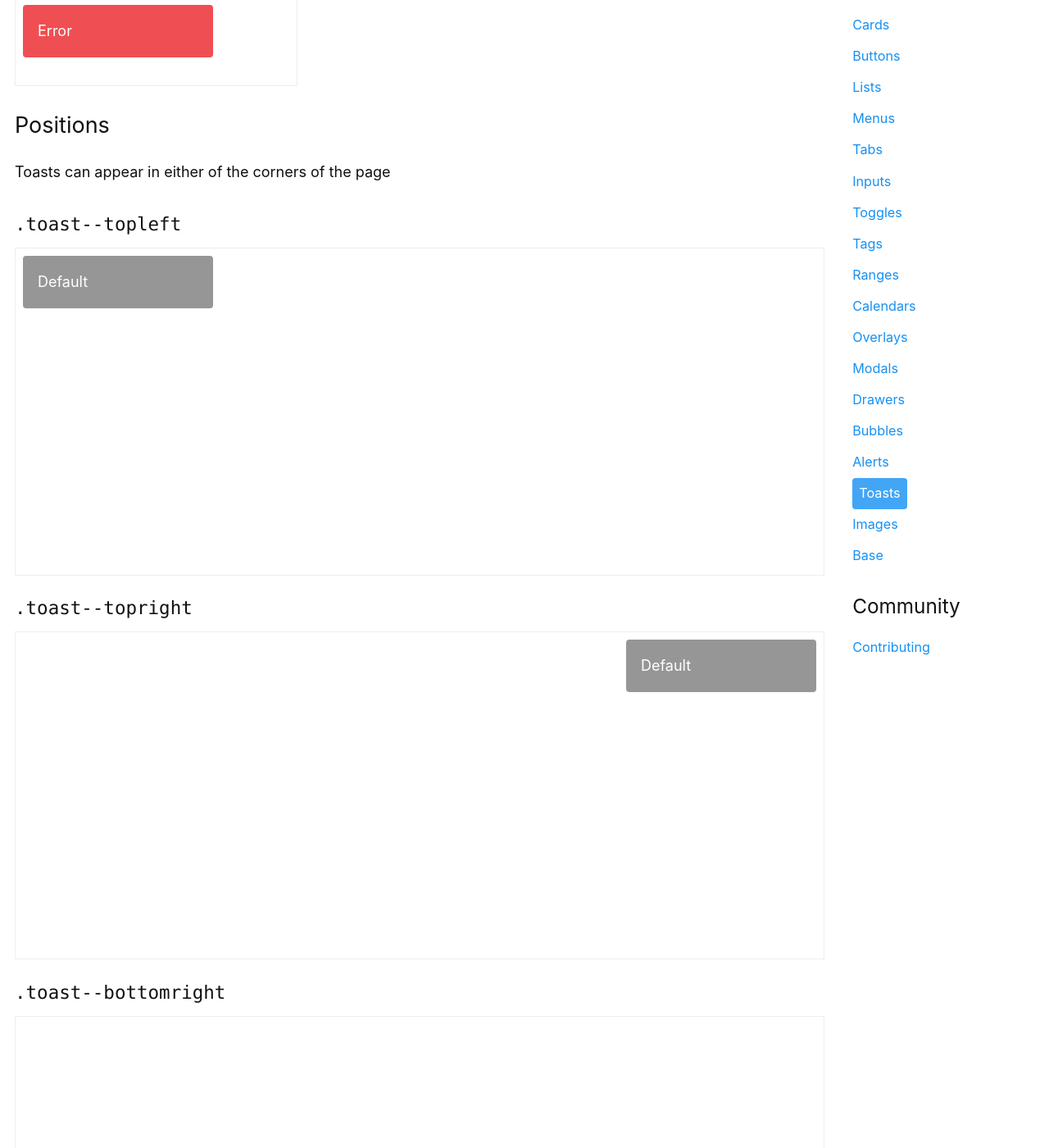
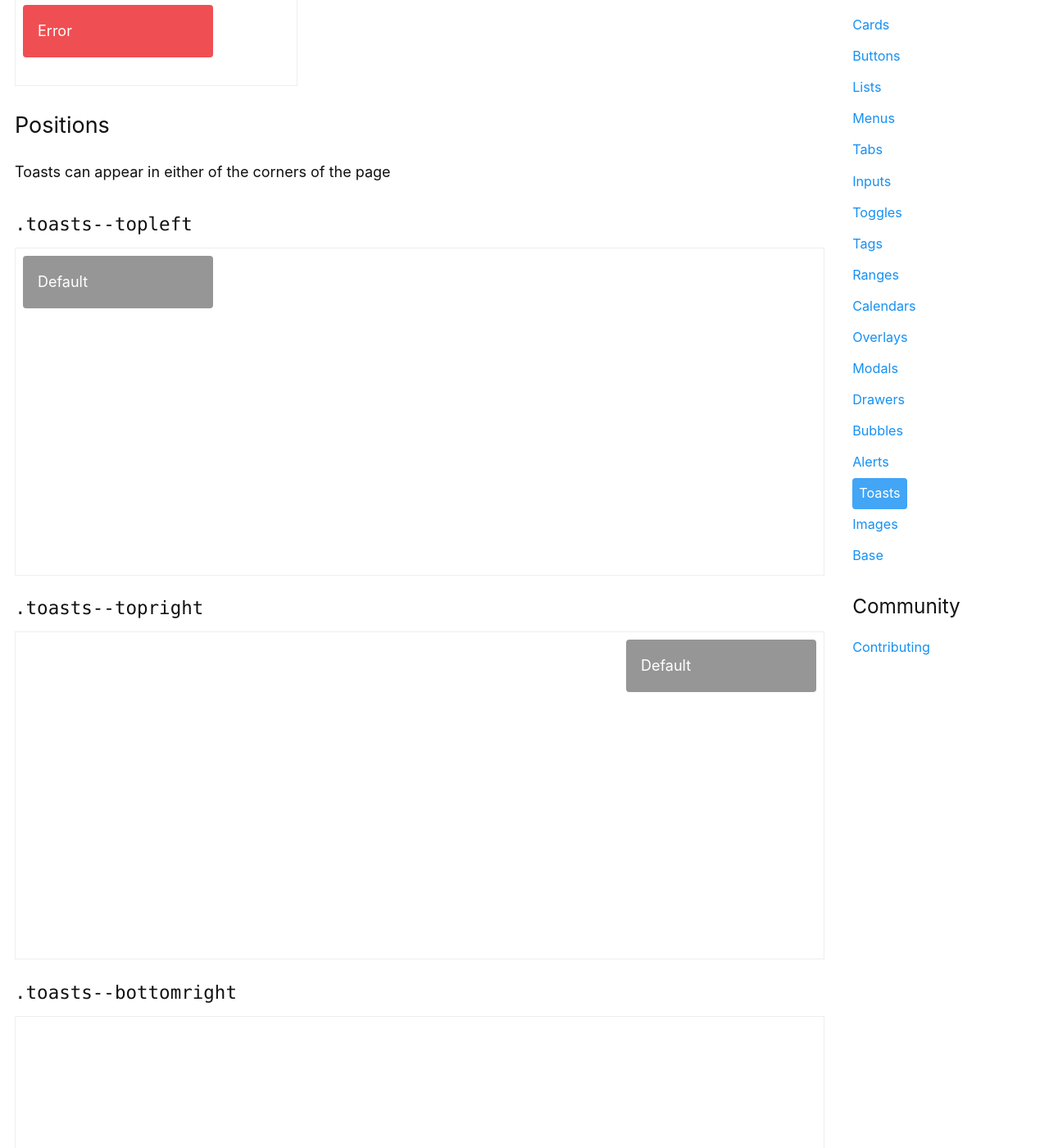
Before and after one commit to eddie/blazecss.github.io, a Jekyll site: the page built from components/toasts.html, in a window 1280 px wide and 1400 px high, scrolled down 654 px. Shown: the whole window at 82% size. Built offline with Jekyll 4.4.1, drawn with Linux system fonts in a browser that asks for light colours; nearby versions of some CDN libraries; some of the changed text lies outside the part shown.

Commit message:
Ha, I need to check my own typos :P

```diff
--- a/components/toasts.html
+++ b/components/toasts.html
@@ -30,28 +30,28 @@ title: Toasts
 <p class="paragraph">
 	Toasts can appear in either of the corners of the page
 </p>
-<h3 class="heading heading--small mono">.toast--topleft</h3>
+<h3 class="heading heading--small mono">.toasts--topleft</h3>
 <div class="toast-demo">
 	<div class="toasts toasts--topleft">
 		<div class="toast">Default</div>
 	</div>
 </div>
 
-<h3 class="heading heading--small mono">.toast--topright</h3>
+<h3 class="heading heading--small mono">.toasts--topright</h3>
 <div class="toast-demo">
 	<div class="toasts toasts--topright">
 		<div class="toast">Default</div>
 	</div>
 </div>
 
-<h3 class="heading heading--small mono">.toast--bottomright</h3>
+<h3 class="heading heading--small mono">.toasts--bottomright</h3>
 <div class="toast-demo">
 	<div class="toasts toasts--bottomright">
 		<div class="toast">Default</div>
 	</div>
 </div>
 
-<h3 class="heading heading--small mono">.toast--bottomleft</h3>
+<h3 class="heading heading--small mono">.toasts--bottomleft</h3>
 <div class="toast-demo">
 	<div class="toasts toasts--bottomleft">
 		<div class="toast">Default</div>
```
